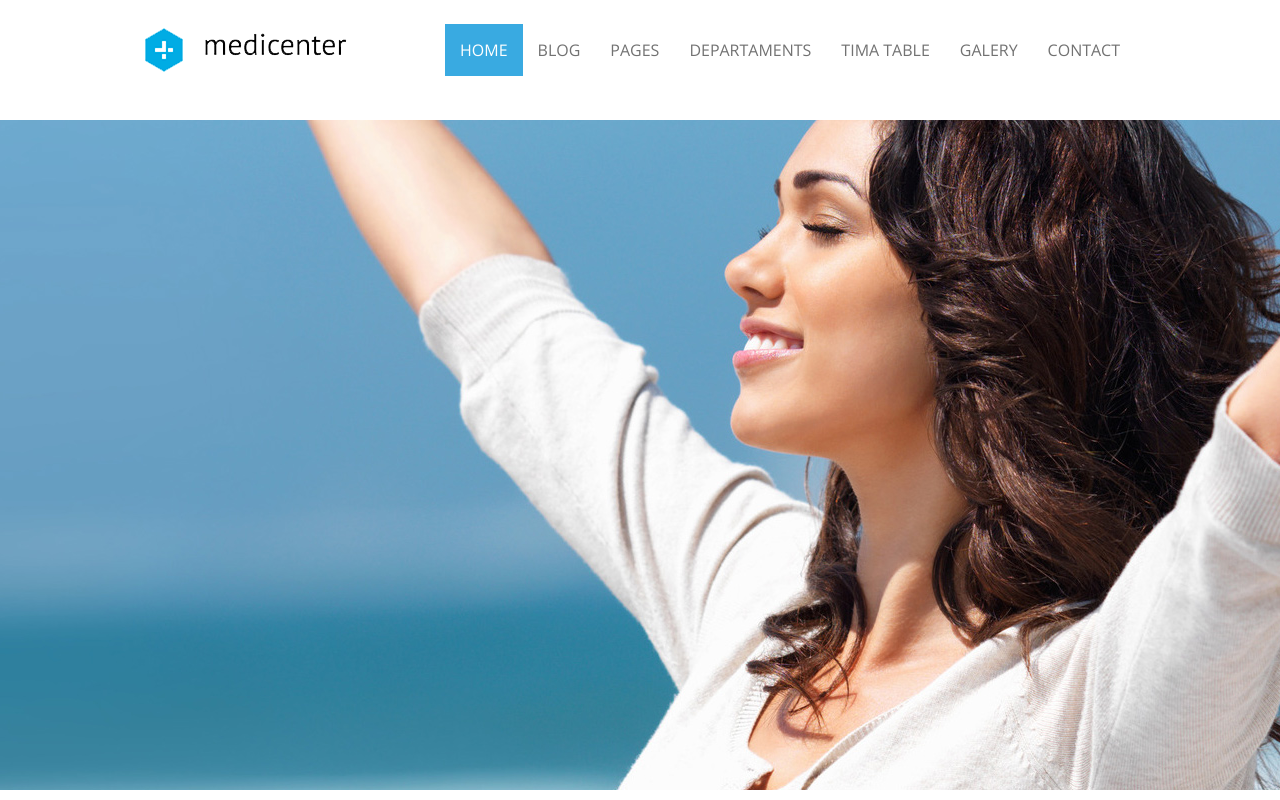
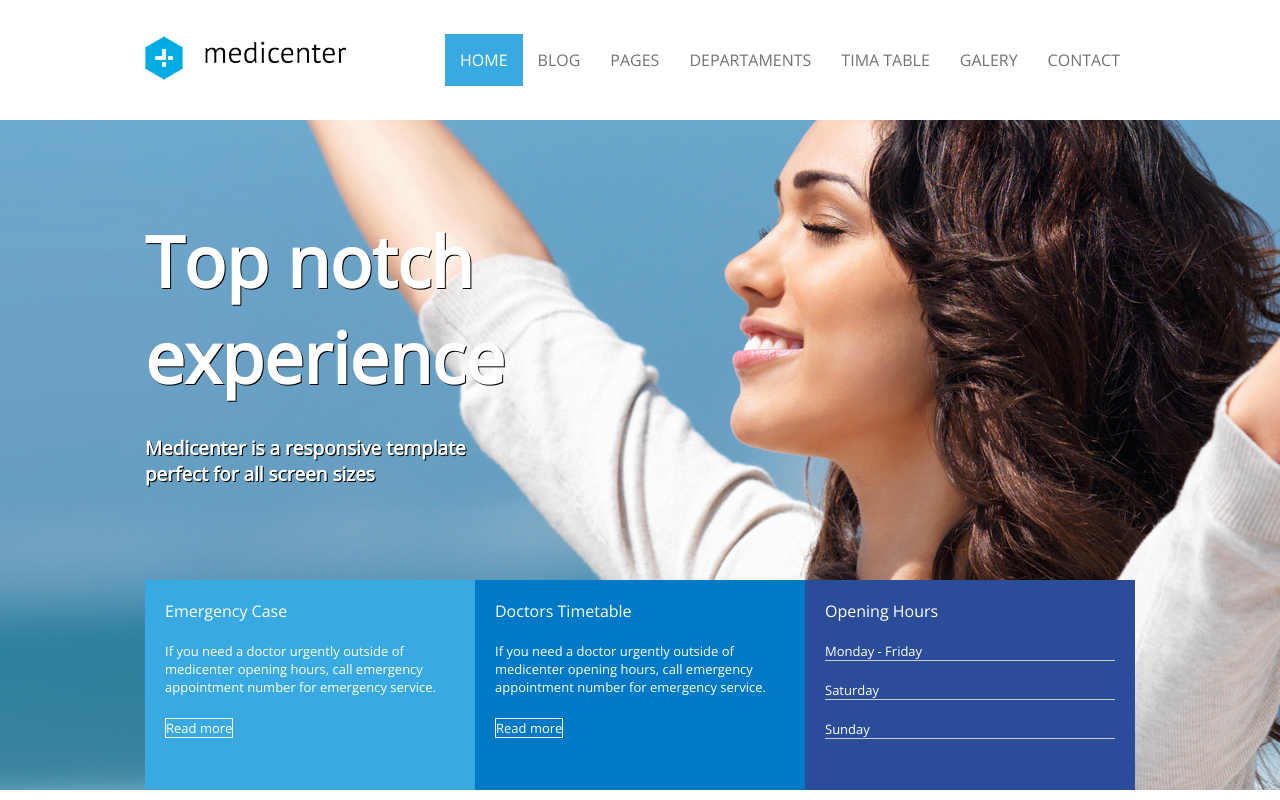
Before and after one commit to NatanaelSaymon/Medicenter, a plain HTML site: page index.html in a window 1280 px wide. Drawn offline with nearby package versions, Linux system fonts and the light colour scheme.

Commit message:
banner inserido

```diff
--- a/assets/css/template.css
+++ b/assets/css/template.css
@@ -1,11 +1,13 @@
 /*font*/
 @import url('https://fonts.googleapis.com/css?family=Open+Sans&display=swap');
 
+*{
+    font-family: 'Open Sans', sans-serif;
+}
 /*retirando os espaçamentos padrões do css*/
 body{
     margin: 0;
     padding: 0;
-    font-family: 'Open Sans', sans-serif;
 }
 
 /*ESTILIZANDO O CABEÇALHO*/
@@ -17,7 +19,6 @@ header{
 
 .container{
     width: 990px;
-    height: 100px;
     display: flex;
     justify-content: space-between;
 }
@@ -58,9 +59,98 @@ nav .active a, nav a:hover{ /*Deixando um link ativo e inserindo o hover nos out
 /*BANNER*/
 
 #banner{
+    display: flex;
+    justify-content: center; /*centrelizar o conteudo do banner*/
     background-image: url('../img/img1.jpg');
     background-repeat: no-repeat; /*para não repetir*/
     background-position: center; /*deixando a imagem centralizada*/
     background-size: cover; /*imagem vai expandir para preencher todo o espaço da div*/
     height: 670px;
 }
+
+.column{ /*O que tiver dentro dessadiv vai seguir o alinhamento de coluna*/
+    flex-direction: column;
+}
+
+.banner_headline{
+    flex:1;
+    display:flex; /*centralizando os itens na div*/
+    flex-direction: column;
+    justify-content: center;
+}
+
+/*FONTS*/
+.banner_headline h1{
+    color: #ffffff;
+    font-size: 70px;
+    text-shadow: 1px 1px 0px #000000;
+    margin:0px;
+    padding:0px;
+    max-width: 350px;
+}
+
+.banner_headline h2{
+    color: #ffffff;
+    font-size: 19px;
+    text-shadow: 1px 1px 0px #000000;
+    margin:0px;
+    padding:0px;
+    margin-top: 30px;
+    max-width: 350px;
+}
+
+.banner_options{
+    height: 210px;
+    display: flex;
+}
+
+/*Divs do banner options*/
+
+.banner-01, .banner-02, .banner-03{
+    flex:1;
+    color: #ffffff;
+    padding: 20px;
+}
+
+.banner-01{
+    background-color: #39aae1;
+}
+.banner-02{
+    background-color: #0079c7;
+}
+.banner-03{
+    background-color: #2b4c99;
+}
+
+.banner-title{
+    font-size: 22px;
+}
+
+.banner-desc{
+    margin-top: 20px;
+    margin-bottom: 20px;
+    font-size: 13px;
+}
+
+.banner_options a{
+    display: inline-block;
+    border: 1px solid #ffffff;
+    color: #ffffff;
+    font-size: 13px;
+    text-decoration: none;
+}
+
+.banner-hours{
+    margin-top: 20px;
+    margin-bottom: 20px;
+    color: #ffffff;
+    font-size: 13px;
+    border-bottom: 1px solid #ccc;
+}
+
+/*AREA NOTICIAS*/
+
+#noticias{
+    display: flex;
+    justify-content: center;
+}
--- a/index.html
+++ b/index.html
@@ -15,7 +15,7 @@
       <div class="container"> <!--Container contem 990px-->
         <!--LOGO-->
         <div class="logo">
-          <img src="assets/img/logo.png">
+          <a href="#"><img src="assets/img/logo.png"></a>
         </div>
 
         <!--MENU-->
@@ -37,11 +37,51 @@
 
     <!--BANNER-->
     <section id="banner">
+      <div class="container column">
+        <div class="banner_headline"> <!--textos-->
+          <h1>Top notch experience</h1>
+          <h2>Medicenter is a responsive template perfect for all screen sizes</h2>
+        </div>
 
+        <div class="banner_options"> <!--opções-->
+          <div class="banner-01">
+            <div class="banner_title">Emergency Case</div>
+            <div class="banner-desc">
+              If you need a doctor urgently outside of
+              medicenter opening hours, call emergency
+              appointment number for emergency service.
+            </div>
+            <a href="#">Read more</a>
+          </div>
+          <div class="banner-02">
+            <div class="banner_title">Doctors Timetable</div>
+            <div class="banner-desc">
+              If you need a doctor urgently outside of
+              medicenter opening hours, call emergency
+              appointment number for emergency service.
+            </div>
+            <a href="#">Read more</a>
+          </div>
+          <div class="banner-03">
+            <div class="banner_title">Opening Hours</div>
+            <div class="banner-hours">Monday - Friday</div>
+            <div class="banner-hours">Saturday</div>
+            <div class="banner-hours">Sunday</div>
+          </div>
+        </div>
+      </div>
+    </section>
+
+    <!--NOTICIAS-->
+    <section id="noticias">
+      <div class="container">
+        <section></section>
+        <aside></aside>
+      </div>
     </section>
 
     <!-- jQuery first, then Popper.js, then Bootstrap JS -->
-    <script src="""></script>
+    <script src=""></script>
     <script src="" integrity=""></script>
     <script src="" integrity=""></script>
   </body>
```
